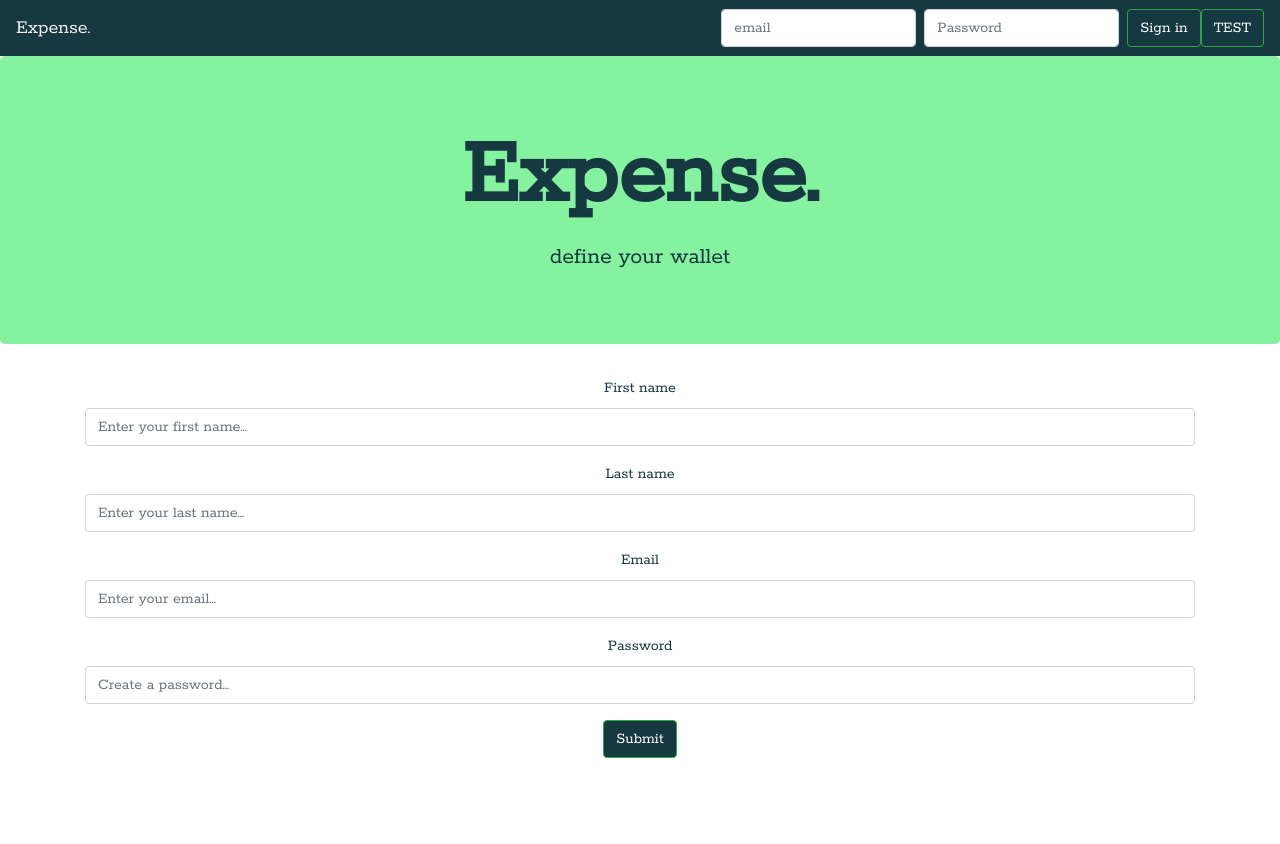
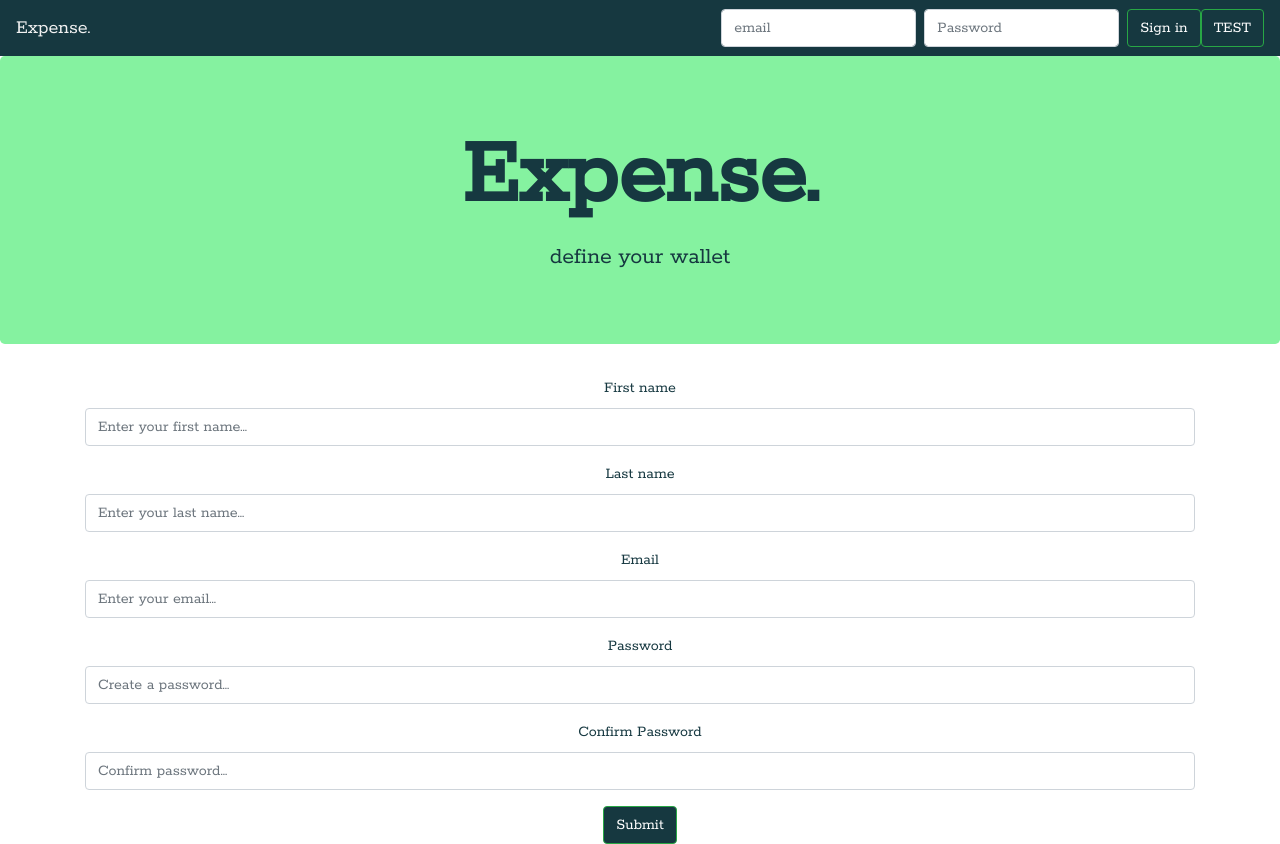
Before and after one commit to huntikins/Expense, a Vue app in the folder client/: page /create-account in a window 1280 px wide. Before the commit the page ends 800 px from the top, so only its background shows below. Built offline with nearby package versions, Linux system fonts and the light colour scheme.

Commit message:
confirm password

```diff
--- a/client/src/components/createAccount.vue
+++ b/client/src/components/createAccount.vue
@@ -17,8 +17,12 @@
                     <input class="form-control" id="email" v-model="email" placeholder="Enter your email..." required>
                 </div>
                 <div class="form-group">
-                    <label for="passsword">Password</label>
+                    <label for="password">Password</label>
                     <input type="password" class="form-control" id="password" v-model="password" placeholder="Create a password..." required>
+                </div>
+                <div class="form-group">
+                    <label for="confirm-password">Confirm Password</label>
+                    <input type="password" class="form-control" id="confirm-password" v-model="confirmPassword" placeholder="Confirm password..." required>
                 </div>
                 <button @click="submitNewUser" type="submit" class="btn btn-outline-success my-2 my-sm-0">Submit</button>
                 <p v-if="message" id="message">{{ message }}</p>
@@ -43,6 +47,7 @@ export default {
       event.preventDefault();
       if (!this.email) return (this.message = "You must enter an email address.");
       if (!this.password) return (this.message = "You must create a password.");
+      if (this.password !== this.confirmPassword) return this.message = "Your passwords did not match."
       if (!this.firstname || !this.lastname) return (this.message = "Please provide a first and last name.");
       const self = this;
       axios
@@ -62,6 +67,7 @@ export default {
     return {
       email: "",
       password: "",
+      confirmPassword: "",
       message: "",
       firstname: "",
       lastname: ""
```
